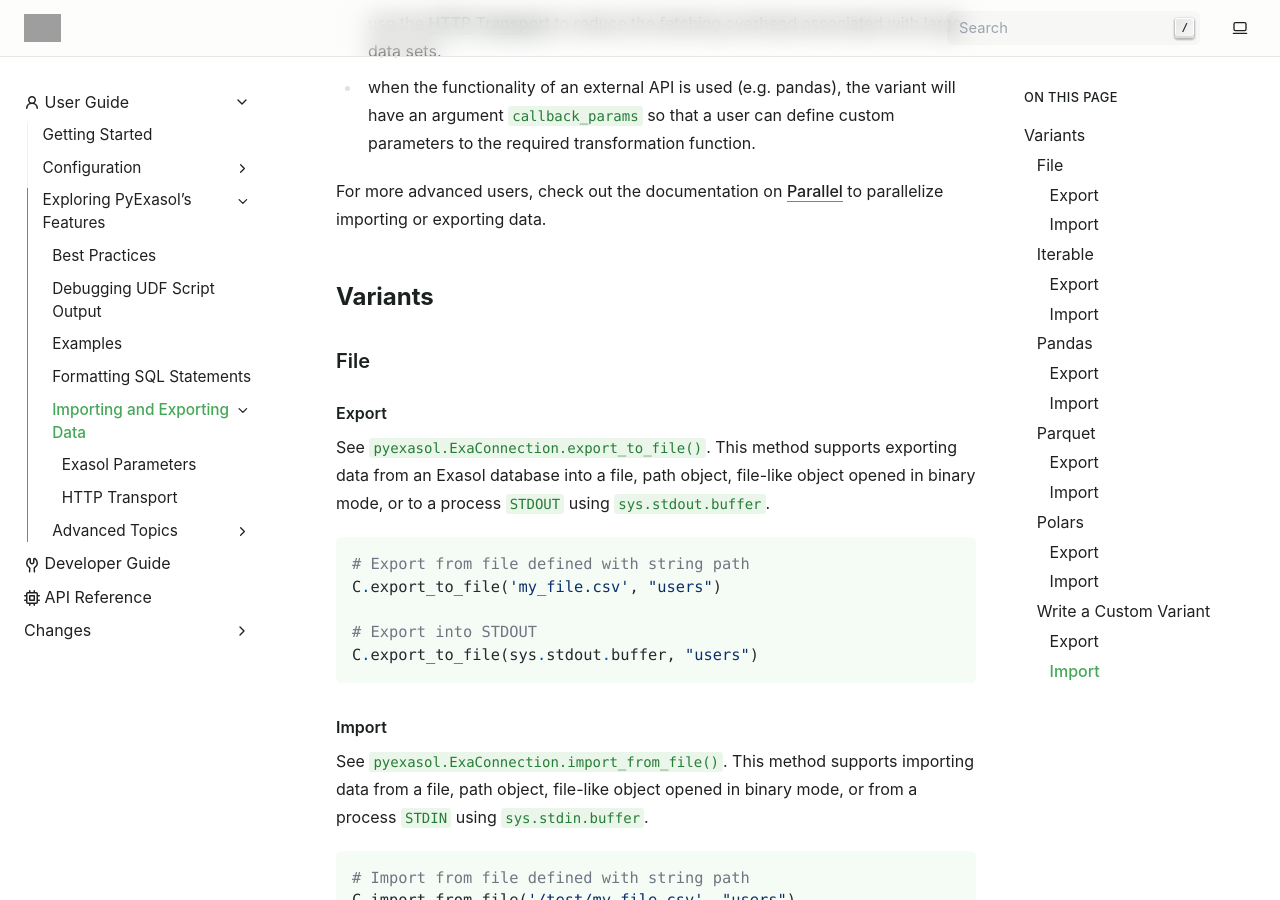
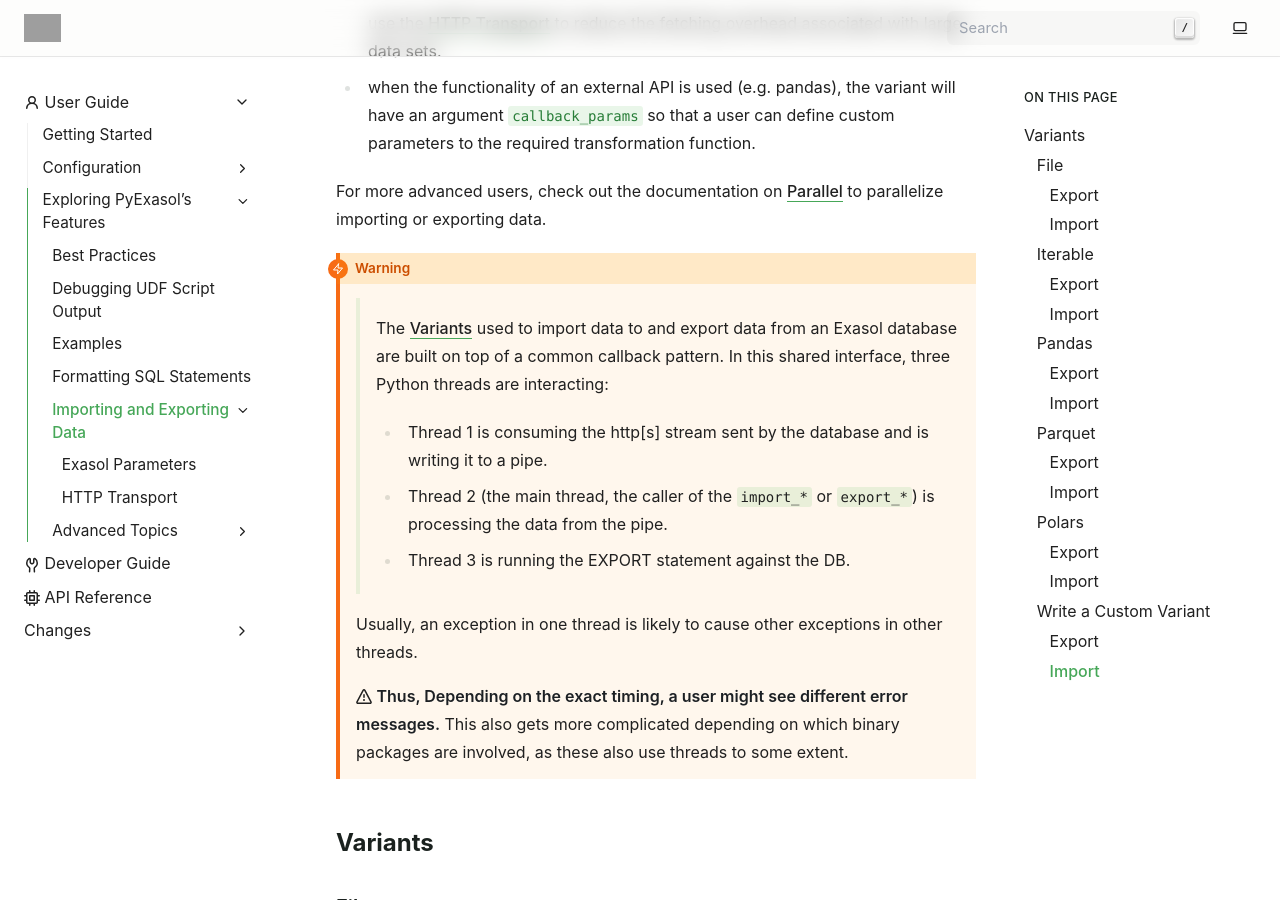
Before and after one commit to exasol/pyexasol, a Sphinx documentation site: the page built from doc/user_guide/exploring_features/import_and_export/index.rst, in a window 1280 px wide and 900 px high, scrolled down 415 px. Built offline with Sphinx 7.4.7, drawn with Linux system fonts in a browser that asks for light colours; grey boxes are pictures that could not be loaded.

Commit message:
Add warning about threading in HTTP methods and how can lead to different observed errors

```diff
--- a/doc/user_guide/exploring_features/import_and_export/index.rst
+++ b/doc/user_guide/exploring_features/import_and_export/index.rst
@@ -24,6 +24,21 @@ interfaces that follow the same pattern:
 
 For more advanced users, check out the documentation on :ref:`http_transport_parallel`
 to parallelize importing or exporting data.
+
+.. warning::
+
+    The :ref:`variants` used to import data to and export data from an Exasol database
+    are built on top of a common callback pattern. In this shared interface, three
+    Python threads are interacting:
+
+    * Thread 1 is consuming the http[s] stream sent by the database and is writing it to a pipe.
+    * Thread 2 (the main thread, the caller of the ``import_*`` or ``export_*``) is processing the data from the pipe.
+    * Thread 3 is running the EXPORT statement against the DB.
+
+   Usually, an exception in one thread is likely to cause other exceptions in other threads.
+
+   :octicon:`alert` **Thus, Depending on the exact timing, a user might see different error messages.**
+   This also gets more complicated depending on which binary packages are involved, as these also use threads to some extent.
 
 .. _variants:
 
```
